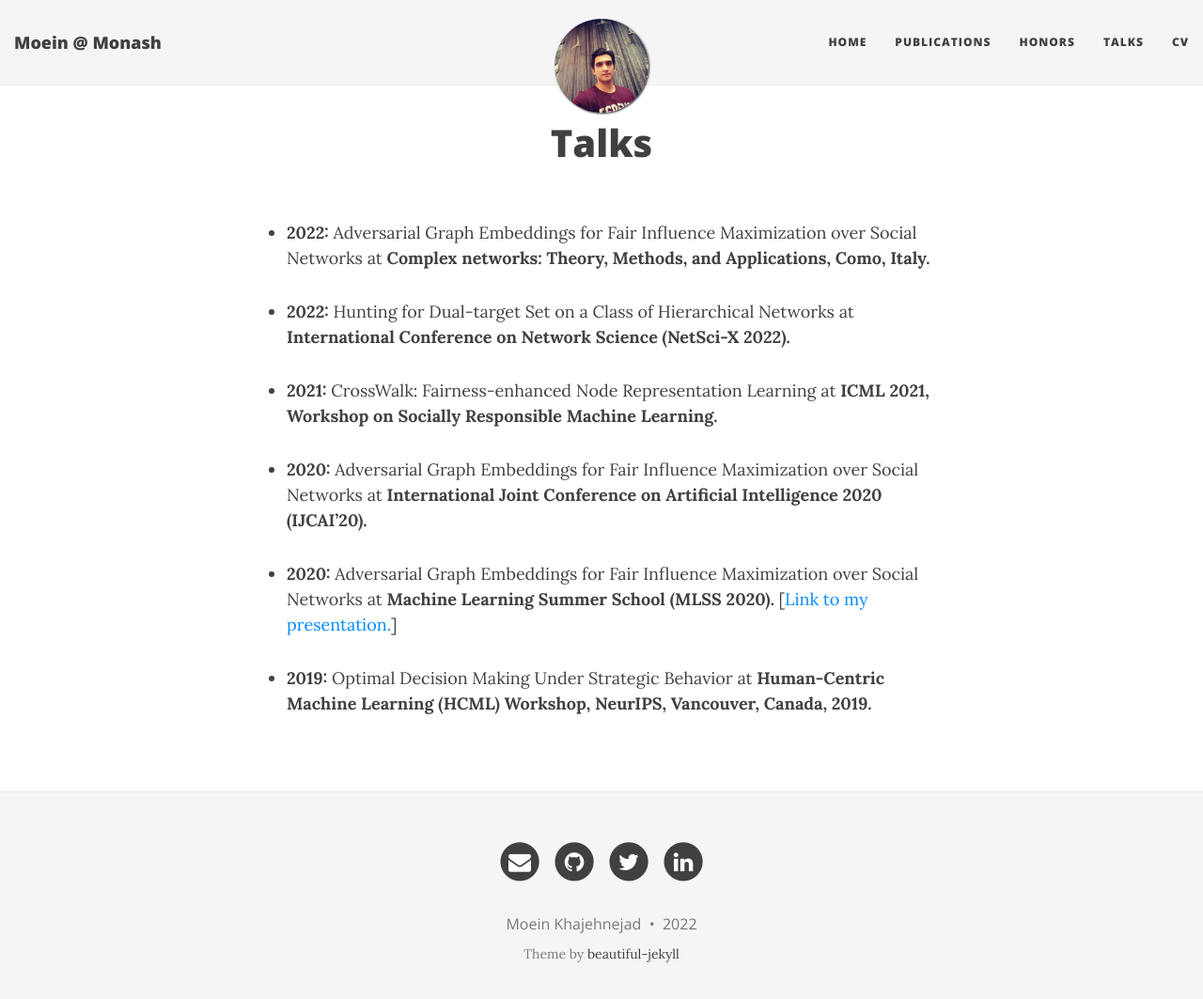
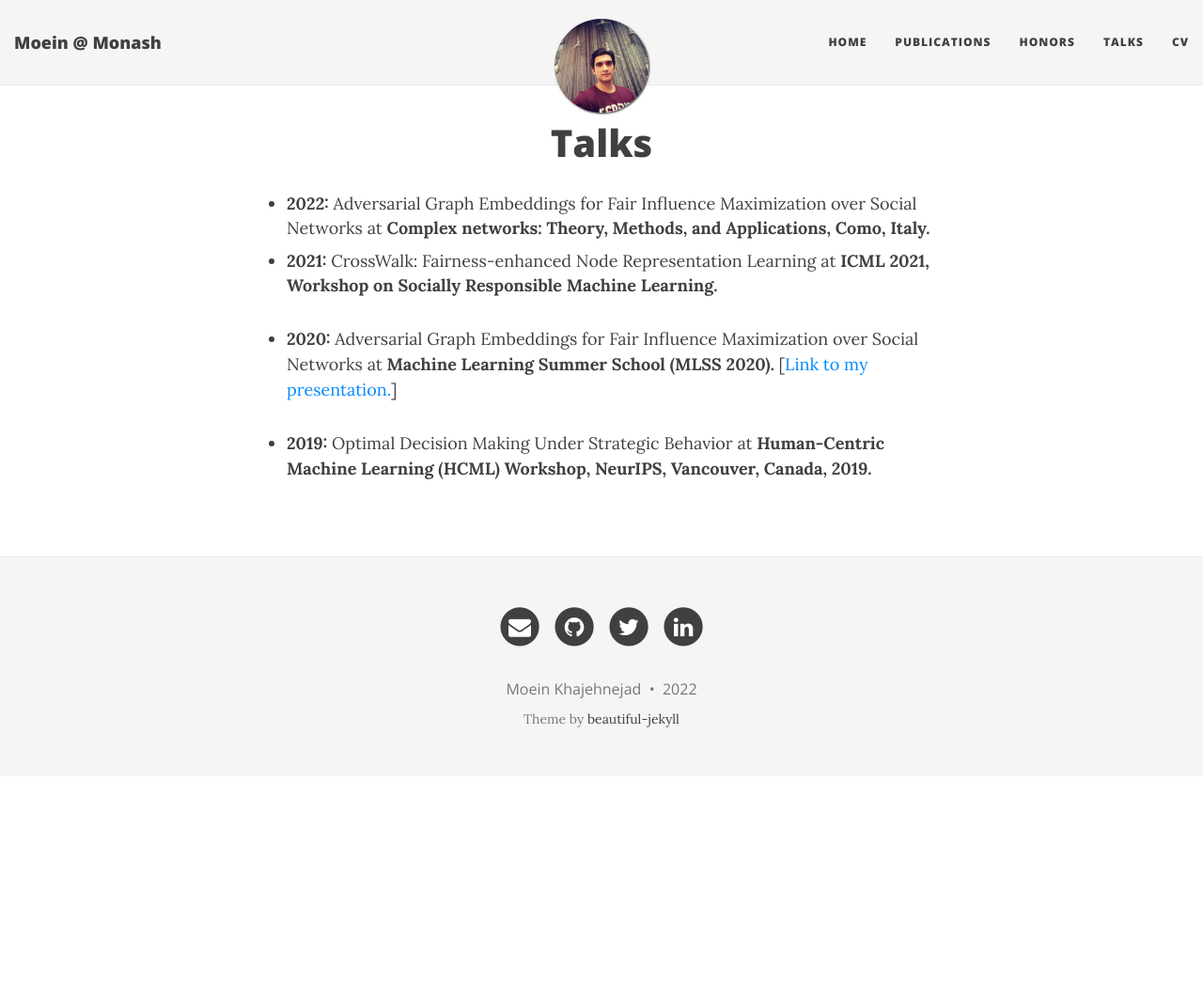
Before and after one commit to Moein-Khajehnejad/Moein-Khajehnejad.github.io, a Jekyll site: the page built from talks.md, in a window 1280 px wide and 1076 px high. Shown: the top 1063 px of the window at 94% size. Built offline with Jekyll 4.4.1, drawn with Linux system fonts in a browser that asks for light colours; nearby versions of some CDN libraries.

Commit message:
Update talks.md

```diff
--- a/talks.md
+++ b/talks.md
@@ -4,11 +4,11 @@ title: Talks
 ---
 - <b>2022:</b> Adversarial Graph Embeddings for Fair Influence Maximization over Social Networks at <b> Complex networks: Theory, Methods, and Applications, Como, Italy. </b>
 
-- <b>2022:</b> Hunting for Dual-target Set on a Class of Hierarchical Networks at <b>International Conference on Network Science (NetSci-X 2022).</b>
-
+<!-- - <b>2022:</b> Hunting for Dual-target Set on a Class of Hierarchical Networks at <b>International Conference on Network Science (NetSci-X 2022).</b>
+ -->
 - <b>2021:</b> CrossWalk: Fairness-enhanced Node Representation Learning at <b>ICML 2021, Workshop on Socially Responsible Machine Learning.</b>
 
-- <b>2020:</b> Adversarial Graph Embeddings for Fair Influence Maximization over Social Networks at <b> International Joint Conference on Artificial Intelligence 2020 (IJCAI’20).</b>
+<!-- - <b>2020:</b> Adversarial Graph Embeddings for Fair Influence Maximization over Social Networks at <b> International Joint Conference on Artificial Intelligence 2020 (IJCAI’20).</b>  -->
 
 - <b>2020:</b> Adversarial Graph Embeddings for Fair Influence Maximization over Social Networks at <b>Machine Learning Summer School (MLSS 2020).</b> [<a href="https://www.youtube.com/watch?v=dYSjbhN6zss&t=12s">Link to my presentation.</a>]
 
```
